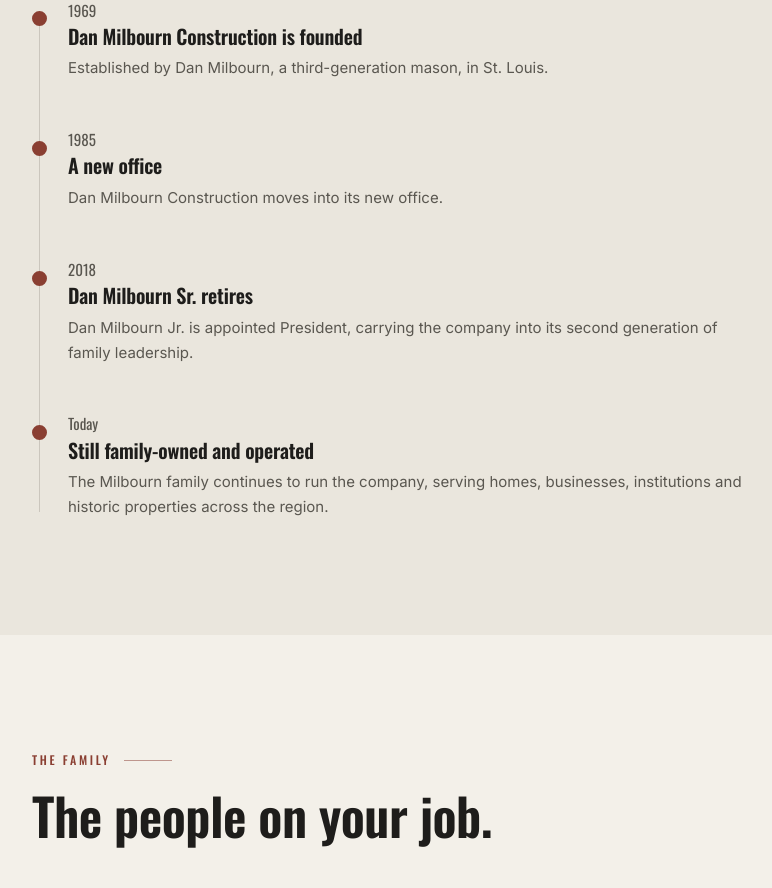
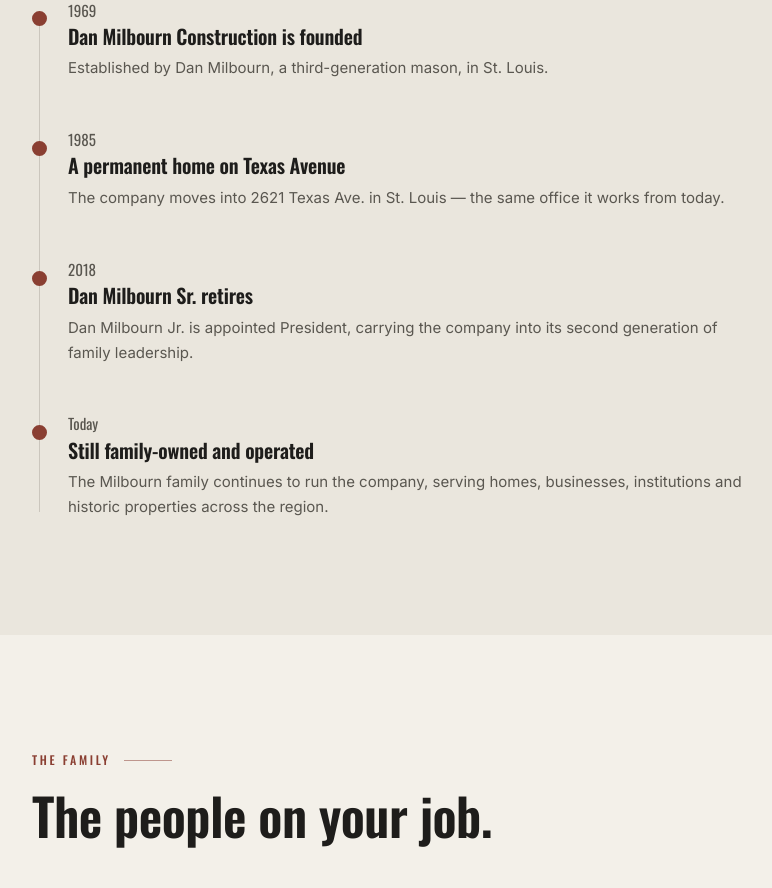
Before and after one commit to theNexCore/danmilbourn-site, a plain HTML site: page about.html in a window 1280 px wide. Shown: the part 1473-2361 px from the top of the page, without its empty margins (16-788 px from the left). Drawn offline with nearby package versions, Linux system fonts and the light colour scheme.

Commit message:
Name the Texas Avenue office in the 1985 milestone
Confirmed by the owner: the office the company moved into in 1985 is the
same 2621 Texas Ave. premises it works from today. The milestone now says
so, which turns a bare date into a point about permanence.

Worded without a year count, so it will not go stale the way the old
"45 years" claim did.

Co-Authored-By: Claude Opus 5 (1M context) <noreply@anthropic.com>

```diff
--- a/about.html
+++ b/about.html
@@ -88,7 +88,7 @@
       </div>
       <div class="tl read">
         <div class="tl__item"><p class="tl__yr">1969</p><h3>Dan Milbourn Construction is founded</h3><p>Established by Dan Milbourn, a third-generation mason, in St.&nbsp;Louis.</p></div>
-        <div class="tl__item"><p class="tl__yr">1985</p><h3>A new office</h3><p>Dan Milbourn Construction moves into its new office.</p></div>
+        <div class="tl__item"><p class="tl__yr">1985</p><h3>A permanent home on Texas Avenue</h3><p>The company moves into 2621 Texas Ave. in St.&nbsp;Louis &mdash; the same office it works from today.</p></div>
         <div class="tl__item"><p class="tl__yr">2018</p><h3>Dan Milbourn Sr. retires</h3><p>Dan Milbourn Jr. is appointed President, carrying the company into its second generation of family leadership.</p></div>
         <div class="tl__item"><p class="tl__yr">Today</p><h3>Still family-owned and operated</h3><p>The Milbourn family continues to run the company, serving homes, businesses, institutions and historic properties across the region.</p></div>
       </div>
```
